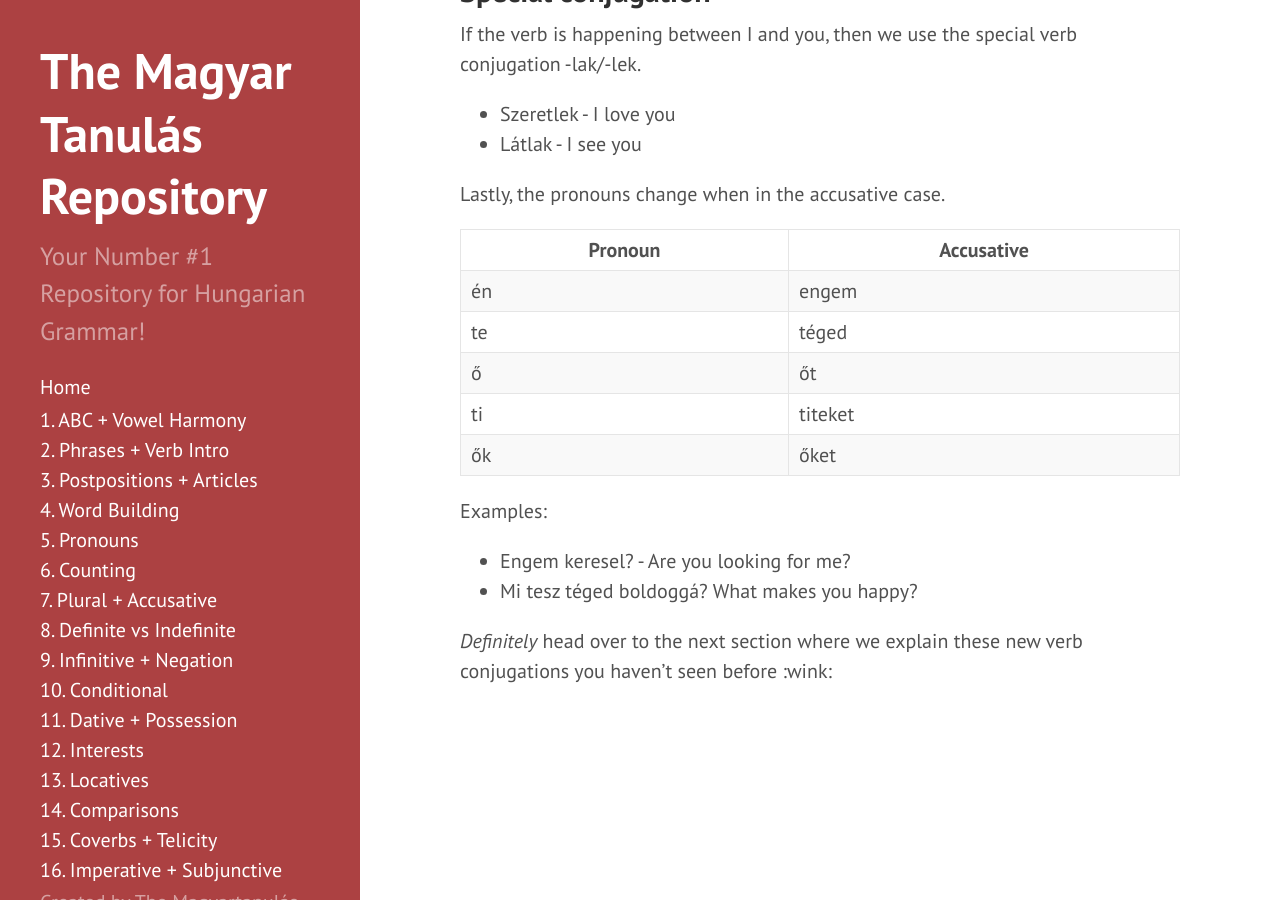
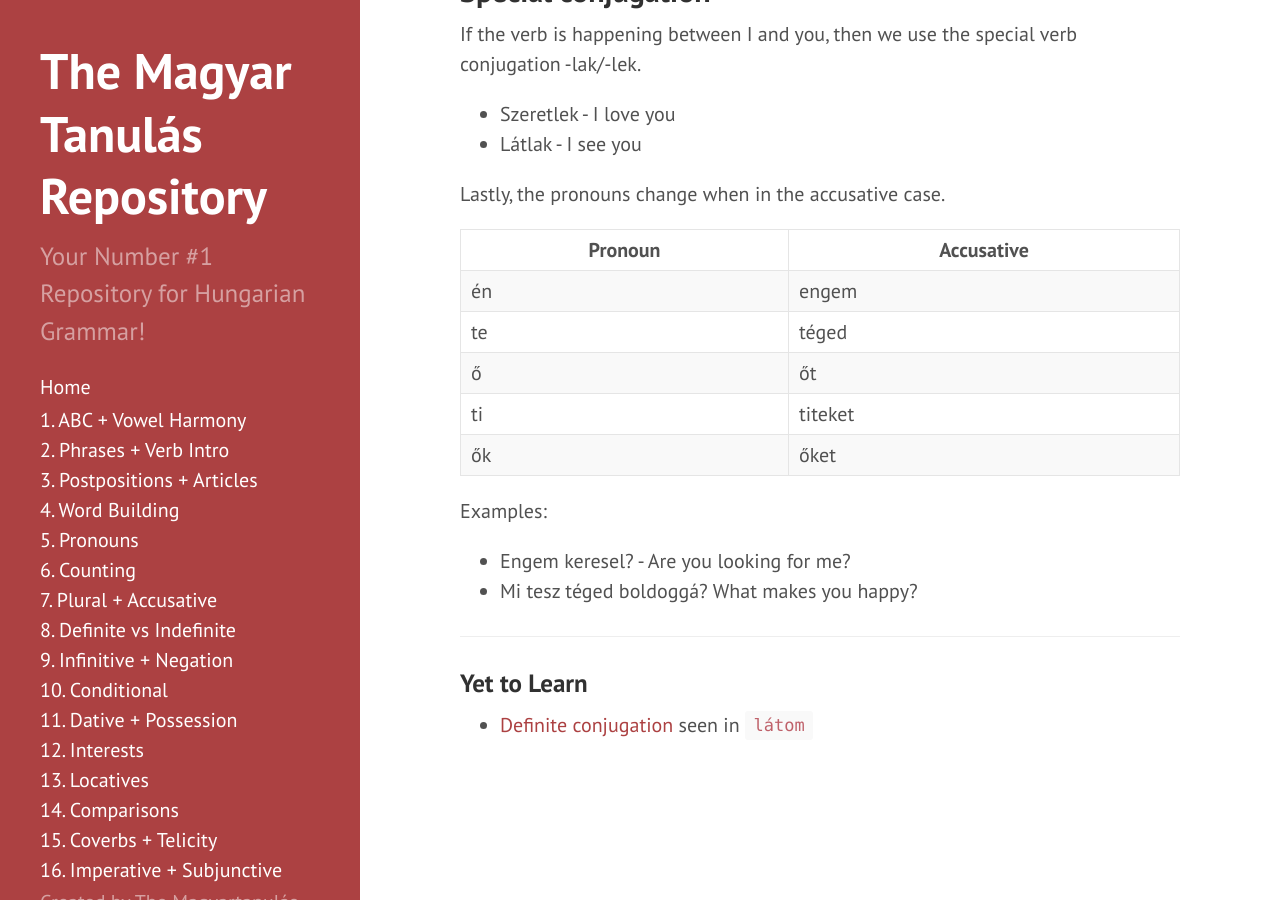
Before and after one commit to Magyartanulas/magyartanulas.github.io, a Jekyll site: the page built from accusative_plurals.md, in a window 1280 px wide and 900 px high, scrolled down 6669 px. Built offline with Jekyll 4.4.1, drawn with Linux system fonts in a browser that asks for light colours; Markdown is read by kramdown in place of the engine named in the settings.

Commit message:
Update accusative_plurals.md

```diff
--- a/accusative_plurals.md
+++ b/accusative_plurals.md
@@ -203,4 +203,8 @@ Examples:
 * Engem keresel? - Are you looking for me?
 * Mi tesz téged boldoggá? What makes you happy?
 
-*Definitely* head over to the next section where we explain these new verb conjugations you haven't seen before :wink:
+---
+
+### Yet to Learn
+
+* [Definite conjugation](https://magyartanulas.github.io/definite_indefinite/) seen in `látom`
```
